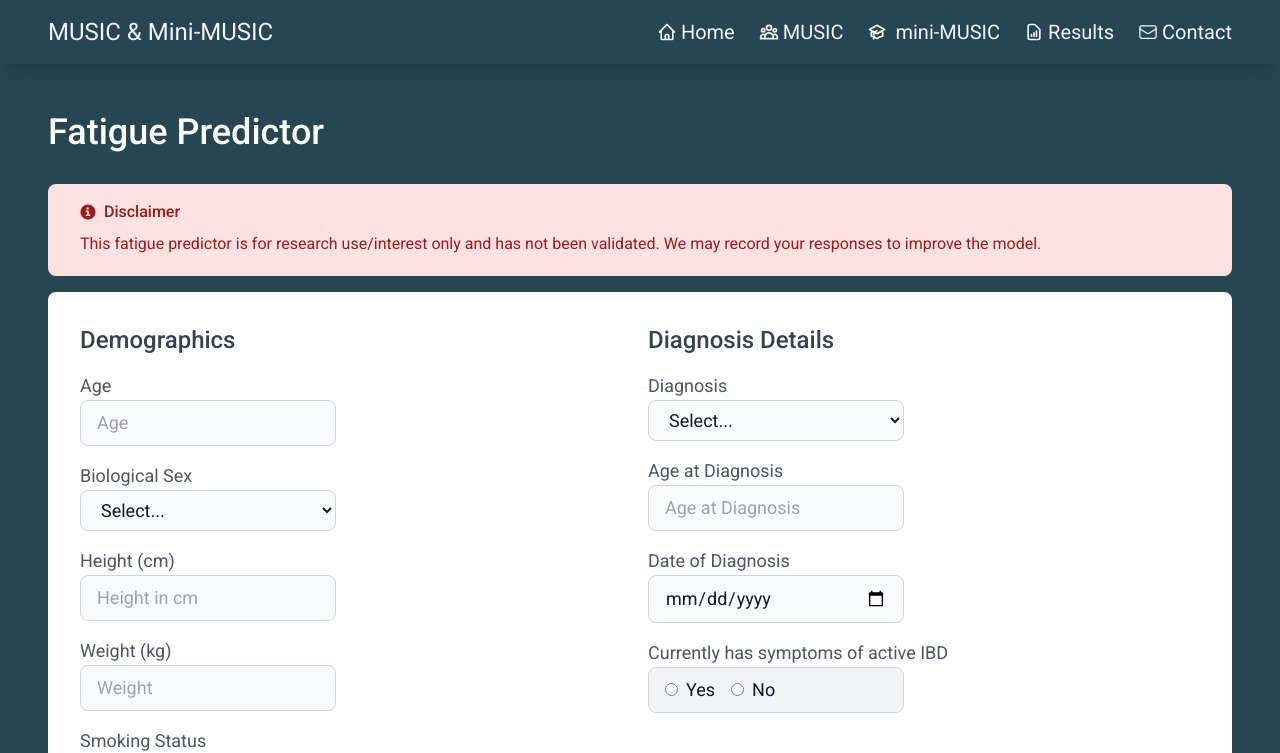
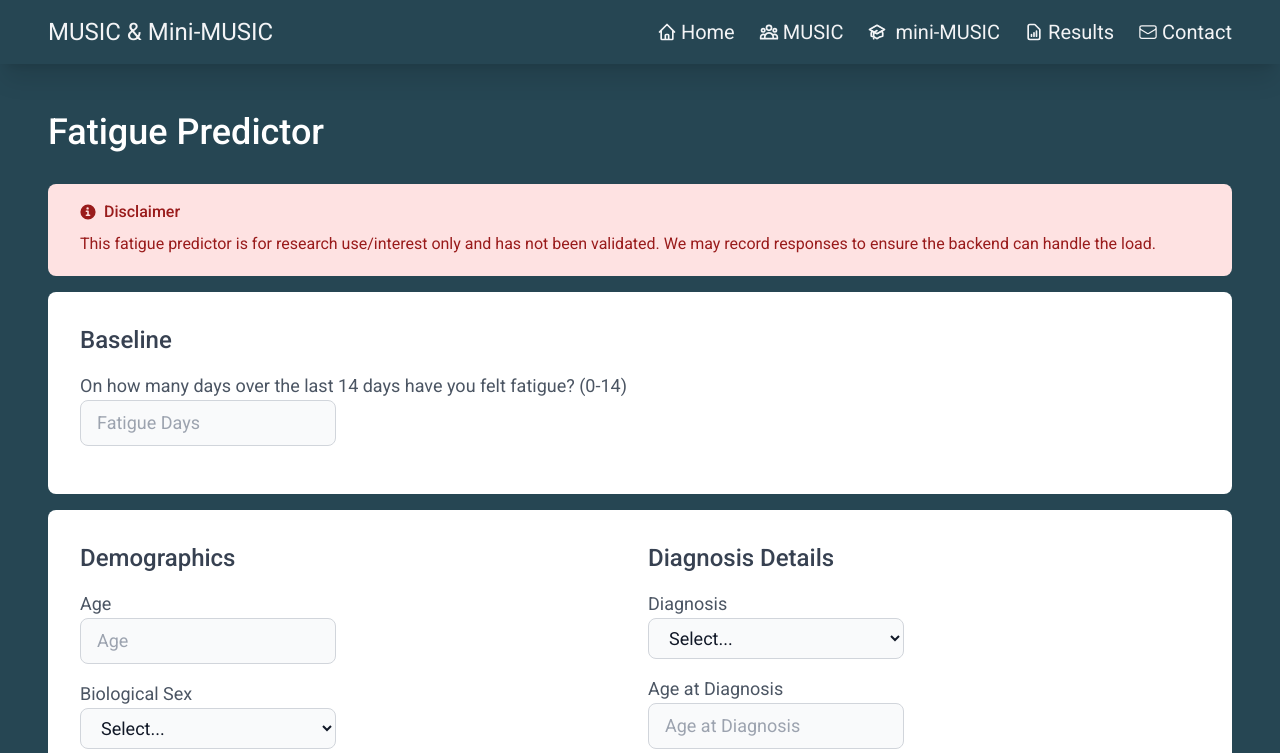
Before and after one commit to shaunchuah/musicstudy_nextjs, a Next.js app: page /fatigue-predictor in a window 1280 px wide. Shown: the top 753 px of the page. Built offline with nearby package versions, Linux system fonts and the light colour scheme.

Commit message:
add cucq_5 field

```diff
--- a/pages/fatigue-predictor.js
+++ b/pages/fatigue-predictor.js
@@ -98,14 +98,43 @@ export default function Fatigue() {
             <div>
               <p className="mb-1">
                 This fatigue predictor is for research use/interest only and has
-                not been validated. We may record your responses to improve the
-                model.
+                not been validated. We may record responses to ensure the
+                backend can handle the load.
               </p>
+
             </div>
           </div>
+          <form onSubmit={handleSubmit(onSubmit)}>
+            <div className="flex flex-col text-lg bg-white rounded-lg p-4 md:p-8 text-gray-700 mb-4">
+              <div class="">
+                <h3 className="text-2xl font-medium mb-4">Baseline</h3>
+                <div class="mb-4">
+                  <label for="height" class="mb-4 text-gray-600 ">
+                    On how many days over the last 14 days have you felt
+                    fatigue? (0-14)
+                  </label>
+                  <input
+                    type="number"
+                    id="height"
+                    name="height"
+                    class="bg-gray-50 border border-gray-300 text-gray-900 rounded-lg focus:ring-blue-500 focus:border-blue-500 block w-64 px-4 py-2"
+                    placeholder="Fatigue Days"
+                    {...register("cucq_5", {
+                      min: 0,
+                      max: 14,
+                    })}
+                  />
 
-          <div className="flex flex-col text-lg bg-white rounded-lg p-4 md:p-8 text-gray-700">
-            <form onSubmit={handleSubmit(onSubmit)}>
+                  {errors.cucq_5 && (
+                    <span className="text-red-400">
+                      *Enter a number between 0-14
+                    </span>
+                  )}
+                </div>
+              </div>
+            </div>
+
+            <div className="flex flex-col text-lg bg-white rounded-lg p-4 md:p-8 text-gray-700">
               <div className="grid md:grid-cols-2 gap-4 mb-4">
                 <div class="mb-4 ">
                   <h3 className="text-2xl font-medium mb-4">Demographics</h3>
@@ -294,9 +323,14 @@ export default function Fatigue() {
                           type="radio"
                           id="has_active_symptoms_yes"
                           value="1"
-                          {...register("has_active_symptoms", { required: true })}
+                          {...register("has_active_symptoms", {
+                            required: true,
+                          })}
                         />
-                        <label htmlFor="has_active_symptoms_yes" className="ml-2">
+                        <label
+                          htmlFor="has_active_symptoms_yes"
+                          className="ml-2"
+                        >
                           Yes
                         </label>
                       </div>
@@ -305,9 +339,14 @@ export default function Fatigue() {
                           type="radio"
                           id="has_active_symptoms_no"
                           value="0"
-                          {...register("has_active_symptoms", { required: true })}
+                          {...register("has_active_symptoms", {
+                            required: true,
+                          })}
                         />
-                        <label htmlFor="has_active_symptoms_no" className="ml-2">
+                        <label
+                          htmlFor="has_active_symptoms_no"
+                          className="ml-2"
+                        >
                           No
                         </label>
                       </div>
@@ -970,9 +1009,8 @@ export default function Fatigue() {
                   "Get Prediction"
                 )}
               </button>
-            </form>
-          </div>
-
+            </div>
+          </form>
           <div>
             {isLoading ? (
               <div className="flex items-center justify-center bg-white rounded-lg p-4 md:p-8 text-gray-700 mt-8 text-lg">
@@ -1053,14 +1091,18 @@ export default function Fatigue() {
                     <p>
                       Input Data Formatting:{" "}
                       <span className="font-bold">
-                        {result.execution_time_ms.input_data_formatting.toFixed(2)}{" "}
+                        {result.execution_time_ms.input_data_formatting.toFixed(
+                          2
+                        )}{" "}
                         ms
                       </span>
                     </p>
                     <p>
                       Dataframe Preparation:{" "}
                       <span className="font-bold">
-                        {result.execution_time_ms.dataframe_preparation.toFixed(2)}{" "}
+                        {result.execution_time_ms.dataframe_preparation.toFixed(
+                          2
+                        )}{" "}
                         ms
                       </span>
                     </p>
@@ -1074,7 +1116,9 @@ export default function Fatigue() {
                     <p>
                       Force Plot Generation:{" "}
                       <span className="font-bold">
-                        {result.execution_time_ms.force_plot_generation.toFixed(2)}{" "}
+                        {result.execution_time_ms.force_plot_generation.toFixed(
+                          2
+                        )}{" "}
                         ms
                       </span>
                     </p>
```
